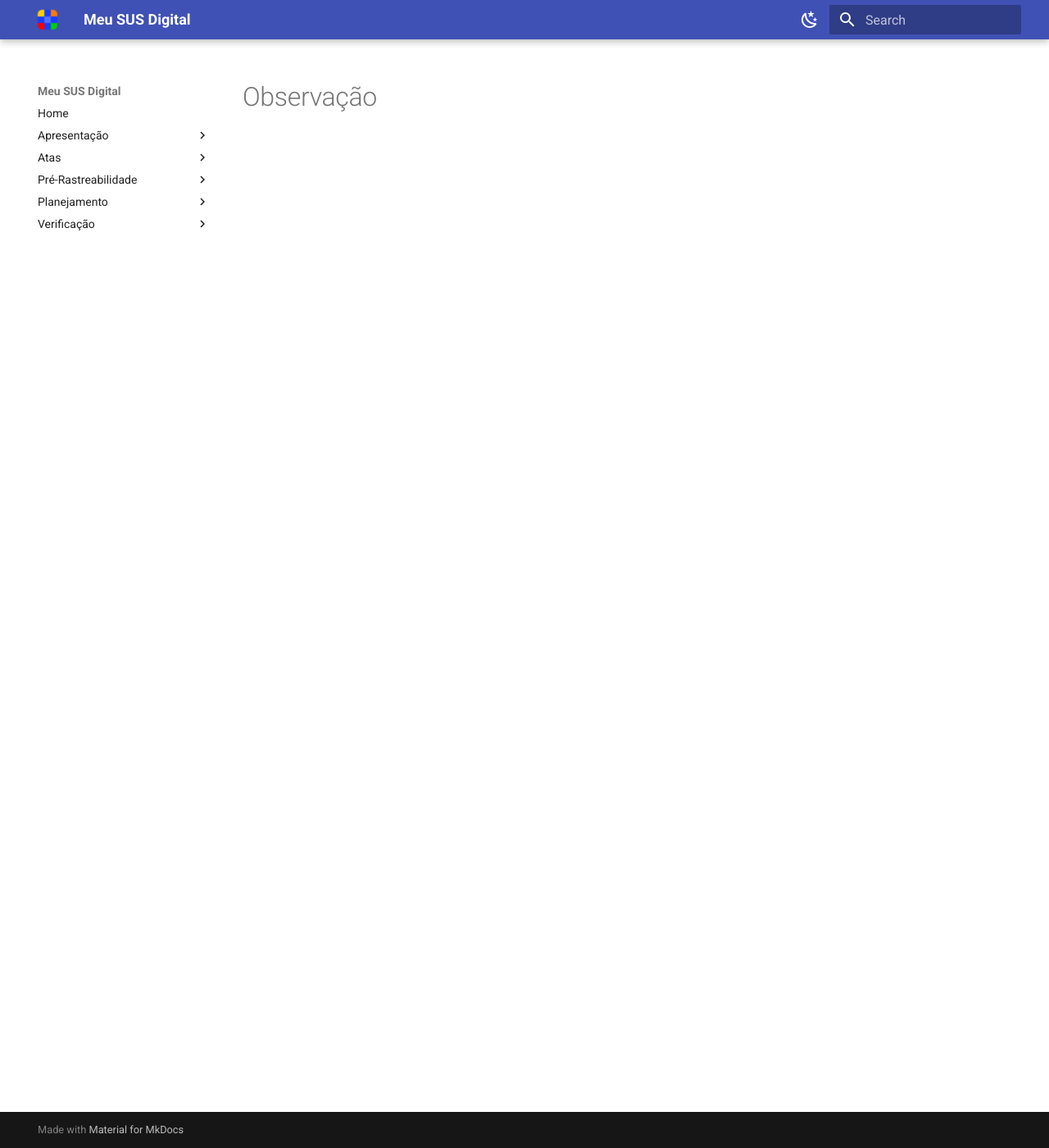
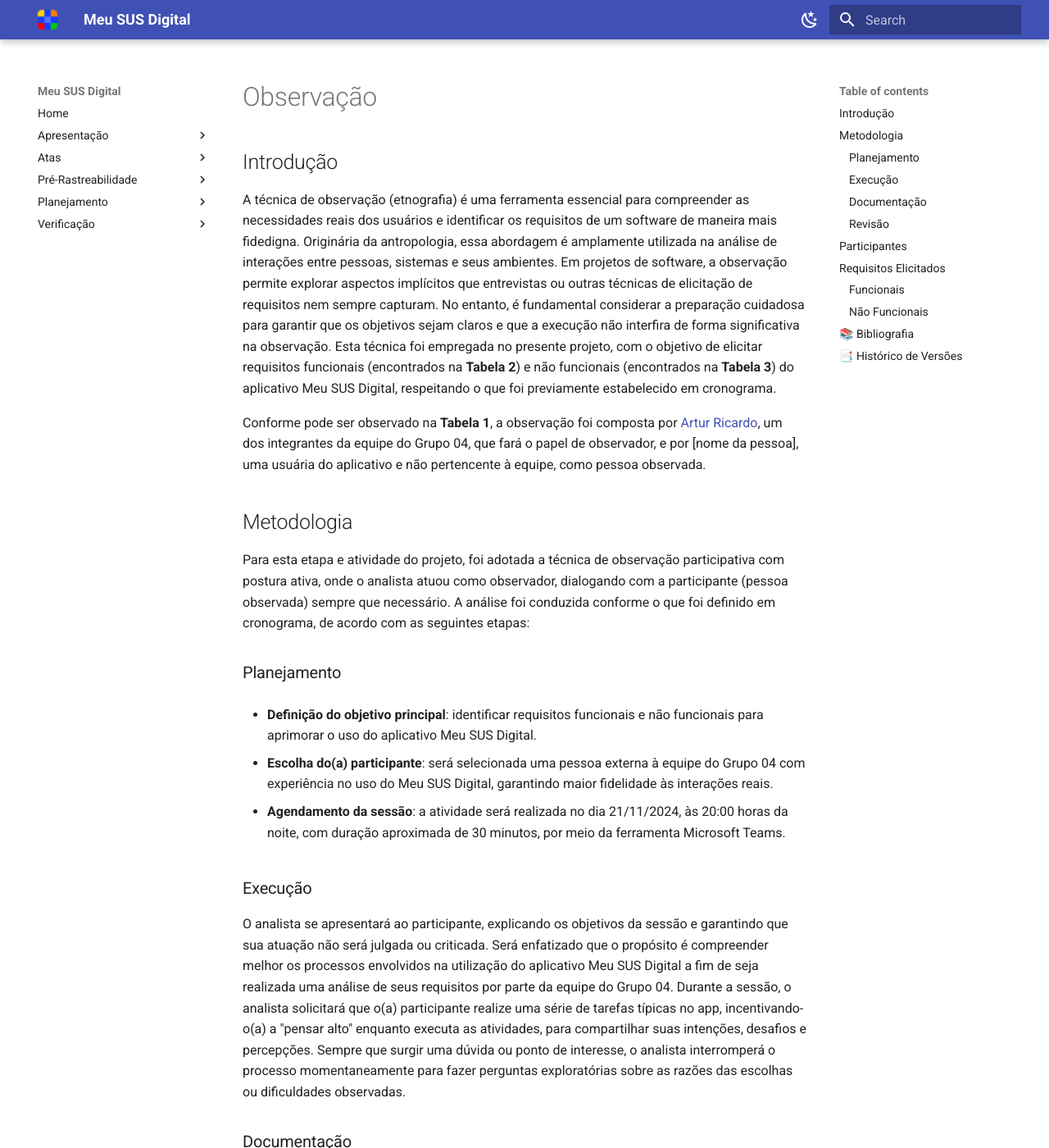
Before and after one commit to Requisitos-de-Software/2024.2-MeuSUSDigital, an MkDocs documentation site: the page built from docs/elicitacao/tecnicas/observacao.md, in a window 1280 px wide and 1400 px high. Shown: the whole window at 82% size. Built offline with MkDocs 1.6.1 and Material for MkDocs 9.7.7, drawn with Linux system fonts in a browser that asks for light colours; some of the changed text lies outside the part shown.

Commit message:
criação inicial do documento referente à técnica de observação

```diff
--- a/docs/elicitacao/tecnicas/observacao.md
+++ b/docs/elicitacao/tecnicas/observacao.md
@@ -1 +1,111 @@
 # Observação
+
+
+
+## Introdução
+
+A técnica de observação (etnografia) é uma ferramenta essencial para compreender as necessidades reais dos usuários e identificar os requisitos de um software de maneira mais fidedigna. Originária da antropologia, essa abordagem é amplamente utilizada na análise de interações entre pessoas, sistemas e seus ambientes. Em projetos de software, a observação permite explorar aspectos implícitos que entrevistas ou outras técnicas de elicitação de requisitos nem sempre capturam. No entanto, é fundamental considerar a preparação cuidadosa para garantir que os objetivos sejam claros e que a execução não interfira de forma significativa na observação. Esta técnica foi empregada no presente projeto, com o objetivo de elicitar requisitos funcionais (encontrados na **Tabela 2**) e não funcionais (encontrados na **Tabela 3**) do aplicativo Meu SUS Digital, respeitando o que foi previamente estabelecido em cronograma.
+
+Conforme pode ser observado na **Tabela 1**, a observação foi composta por [Artur Ricardo](https://github.com/algorithmorphic), um dos integrantes da equipe do Grupo 04, que fará o papel de observador, e por [nome da pessoa], uma usuária do aplicativo e não pertencente à equipe, como pessoa observada.
+
+
+
+## Metodologia
+
+Para esta etapa e atividade do projeto, foi adotada a técnica de observação participativa com postura ativa, onde o analista atuou como observador, dialogando com a participante (pessoa observada) sempre que necessário. A análise foi conduzida conforme o que foi definido em cronograma, de acordo com as seguintes etapas:
+
+### Planejamento
+
+- **Definição do objetivo principal**: identificar requisitos funcionais e não funcionais para aprimorar o uso do aplicativo Meu SUS Digital.
+
+- **Escolha do(a) participante**: será selecionada uma pessoa externa à equipe do Grupo 04 com experiência no uso do Meu SUS Digital, garantindo maior fidelidade às interações reais.
+
+- **Agendamento da sessão**: a atividade será realizada no dia 21/11/2024, às 20:00 horas da noite, com duração aproximada de 30 minutos, por meio da ferramenta Microsoft Teams.
+
+### Execução
+
+O analista se apresentará ao participante, explicando os objetivos da sessão e garantindo que sua atuação não será julgada ou criticada. Será enfatizado que o propósito é compreender melhor os processos envolvidos na utilização do aplicativo Meu SUS Digital a fim de seja realizada uma análise de seus requisitos por parte da equipe do Grupo 04.
+Durante a sessão, o analista solicitará que o(a) participante realize uma série de tarefas típicas no app, incentivando-o(a) a "pensar alto" enquanto executa as atividades, para compartilhar suas intenções, desafios e percepções.
+Sempre que surgir uma dúvida ou ponto de interesse, o analista interromperá o processo momentaneamente para fazer perguntas exploratórias sobre as razões das escolhas ou dificuldades observadas.
+
+### Documentação
+
+Todas as ações e interações do participante com o aplicativo serão anotadas detalhadamente pelo analista, bem como as respostas às questões levantadas durante a observação.
+Com a técnica de observação (etnografia), serão levantados requisitos funcionais e não funcionais a respeito do Meu SUS Digital.
+
+### Revisão
+
+Após a sessão, o documento será compartilhado com o participante para revisão e validação das informações coletadas. Eventuais esclarecimentos serão incluídos no material final.
+
+## Participantes
+
+<div align="center">
+    <p><strong>Tabela 1 – Participantes da observação</strong></p>
+</div>
+
+<center>
+
+| Nome | Função |
+| ---- | ------ |
+| [Artur Ricardo](https://github.com/algorithmorphic) | Observador |
+| nome da pessoa | Pessoa observada |
+
+</center>
+
+<div align="center">
+    <p>Autor: <a href="https://github.com/algorithmorphic">Artur Ricardo</a>.</p>
+</div>
+
+
+
+## Requisitos Elicitados
+
+### Funcionais
+
+<div align="center">
+    <p><strong>Tabela 2 – Requisitos funcionais elicitados</strong></p>
+</div>
+
+<center>
+
+| ID  | Descrição | Implementação |
+| :-: | :-------: | :-----------: |
+
+</center>
+
+<div align="center">
+    <p>Autor: <a href="https://github.com/algorithmorphic">Artur Ricardo</a>.</p>
+</div>
+
+### Não Funcionais
+
+<div align="center">
+    <p><strong>Tabela 3 – Requisitos não funcionais elicitados</strong></p>
+</div>
+
+<center>
+
+| ID | Descrição | Implementação |
+| :-: | :-------: | :-----------: |
+
+</center>
+
+<div align="center">
+    <p>Autor: <a href="https://github.com/algorithmorphic">Artur Ricardo</a>.</p>
+</div>
+
+
+
+
+## 📚 Bibliografia
+
+> VAZQUEZ, Carlos Eduardo; SIMÕES, Guilherme Siqueira. Engenharia de Requisitos: software orientado ao negócio. Rio de Janeiro: Brasport, 2016.
+
+
+
+
+## 📑 Histórico de Versões
+
+| Versão | Descrição | Autor(es) | Data de Produção | Revisor(es) | Data de Revisão |
+| :----: | --------- | --------- | :--------------: | ----------- | :-------------: |
+| `1.0`  | Criação inicial da estrutura do documento referente à técnica de observação (etnografia). | [Artur Ricardo](https://github.com/algorithmorphic) | 20/11/2024 |  |  |
```
